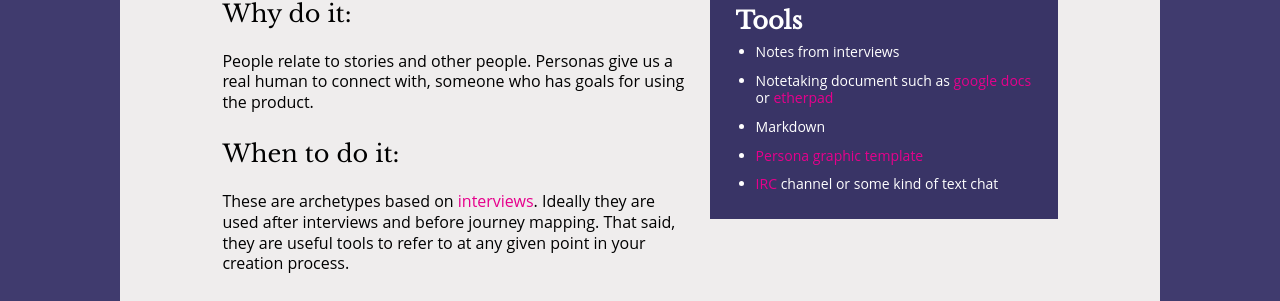
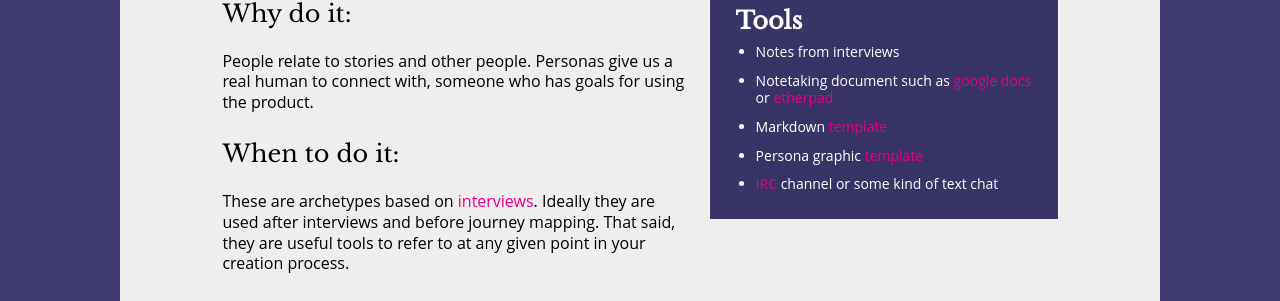
Before and after one commit to open-design-kit/opendesignkit, a Jekyll site: the page built from _methods/Personas.md, in a window 1280 px wide and 900 px high. Shown: the part 403-704 px from the top of the window. Built offline with Jekyll 4.4.1, drawn with Linux system fonts in a browser that asks for light colours.

Commit message:
fix typo

```diff
--- a/_methods/Personas.md
+++ b/_methods/Personas.md
@@ -7,7 +7,7 @@ teaser: Identify user types based on habits and goals of real people, acquired t
 tools:
     - Notes from interviews
     - Notetaking document such as <a href="https://www.google.com/docs/about/">google docs</a> or <a href="http://etherpad.org/">etherpad</a>
-    - Markdown <a href="https://github.com/bocoup/workshop-training-design/blob/master/handouts/persona-template.md"template</a>
+    - Markdown <a href="https://github.com/bocoup/workshop-training-design/blob/master/handouts/persona-template.md">template</a>
     - Persona graphic <a href="https://github.com/bocoup/workshop-training-design/blob/master/handouts/persona-worksheet.png">template</a>
     - <a href="https://slack.com/>Slack</a> channel, <a href="https://en.wikipedia.org/wiki/Internet_Relay_Chat">IRC</a> channel or some kind of text chat
 ---
```
